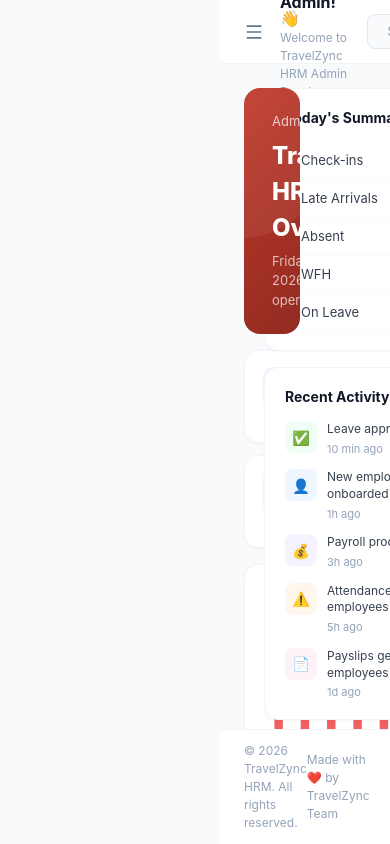
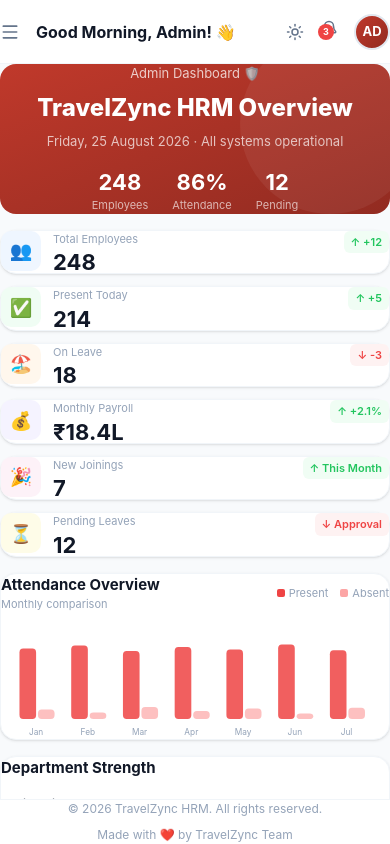
Before and after one commit to Travelzync/Travelzync-HRM-Frontend, a React (Vite) app: page /admin/dashboard in a window 390 px wide. Built offline with nearby package versions, Linux system fonts and the light colour scheme; sample sign-in values are in the browser's storage; the HTML template or start-up script is replaced by a standard one.

Commit message:
fixed responsive issue

```diff
--- a/src/components/AdminHeader.jsx
+++ b/src/components/AdminHeader.jsx
@@ -5,59 +5,51 @@
   const greeting = hour < 12 ? 'Good Morning' : hour < 17 ? 'Good Afternoon' : 'Good Evening'
 
   return (
-    <header style={{
-      height: 64, background: '#fff',
-      borderBottom: '1px solid #f1f5f9',
-      display: 'flex', alignItems: 'center',
-      padding: '0 24px', gap: 16, flexShrink: 0,
-    }}>
-      <button onClick={onMenuClick} className="lg:hidden" style={{ background: 'none', border: 'none', cursor: 'pointer', color: '#64748b' }}>
+    <header className="h-16 bg-white border-b border-[#f1f5f9] flex items-center px-4 md:px-6 gap-4 shrink-0">
+      <button
+        onClick={onMenuClick}
+        className="lg:hidden p-1.5 hover:bg-slate-100 rounded-lg cursor-pointer text-[#64748b]"
+        style={{ background: 'none', border: 'none' }}
+      >
         <Menu size={20} />
       </button>
 
-      <div style={{ flex: 1 }}>
+      {/* Greeting */}
+      <div className="flex-1 min-w-0">
         <p style={{ fontSize: 16, fontWeight: 700, color: '#111827', lineHeight: 1 }}>
           {greeting}, Admin! 👋
         </p>
-        <p style={{ fontSize: 12, color: '#94a3b8', marginTop: 3 }}>Welcome to TravelZync HRM Admin Panel.</p>
+        <p className="hidden sm:block text-[12px] text-[#94a3b8] mt-1 truncate">
+          Welcome to TravelZync HRM Admin Panel.
+        </p>
       </div>
 
-      <div style={{
-        display: 'flex', alignItems: 'center', gap: 8,
-        background: '#f8fafc', border: '1px solid #e2e8f0',
-        borderRadius: 8, padding: '7px 12px', width: 220,
-      }}>
+      {/* Search Bar - hidden on mobile, visible on md and up */}
+      <div className="hidden md:flex items-center gap-2 bg-[#f8fafc] border border-[#e2e8f0] rounded-lg px-3 py-1.5 w-[220px]">
         <Search size={14} color="#94a3b8" />
-        <input placeholder="Search anything..." style={{
-          border: 'none', background: 'none', outline: 'none',
-          fontSize: 13, color: '#374151', flex: 1,
-        }} />
-        <span style={{ fontSize: 10, color: '#94a3b8', background: '#e2e8f0', borderRadius: 4, padding: '2px 5px' }}>Ctrl+K</span>
+        <input
+          placeholder="Search anything..."
+          style={{ border: 'none', background: 'none', outline: 'none', fontSize: 13, color: '#374151', flex: 1 }}
+        />
+        <span className="text-[10px] text-[#94a3b8] bg-[#e2e8f0] rounded px-1.5 py-0.5">Ctrl+K</span>
       </div>
 
-      <button style={{ background: 'none', border: 'none', cursor: 'pointer', color: '#64748b', padding: 6 }}>
+      {/* Icons */}
+      <button className="p-1.5 hover:bg-slate-100 rounded-lg cursor-pointer text-[#64748b]" style={{ background: 'none', border: 'none' }}>
         <Sun size={18} />
       </button>
 
-      <div style={{ position: 'relative' }}>
-        <button style={{ background: 'none', border: 'none', cursor: 'pointer', color: '#64748b', padding: 6 }}>
+      <div className="relative">
+        <button className="p-1.5 hover:bg-slate-100 rounded-lg cursor-pointer text-[#64748b]" style={{ background: 'none', border: 'none' }}>
           <Bell size={18} />
         </button>
-        <span style={{
-          position: 'absolute', top: 2, right: 2,
-          width: 16, height: 16, borderRadius: '50%',
-          background: '#ef4444', color: '#fff',
-          fontSize: 9, fontWeight: 700,
-          display: 'flex', alignItems: 'center', justifyContent: 'center',
-        }}>3</span>
+        <span className="absolute top-1 right-1 w-4 h-4 rounded-full bg-[#ef4444] color-[#fff] text-[9px] font-bold flex items-center justify-center text-white">
+          3
+        </span>
       </div>
 
-      <div style={{
-        width: 36, height: 36, borderRadius: '50%',
-        background: 'linear-gradient(135deg, #c0392b, #922b21)',
-        display: 'flex', alignItems: 'center', justifyContent: 'center',
-        cursor: 'pointer', border: '2px solid #e2e8f0',
-      }}>
+      {/* Avatar */}
+      <div className="w-9 h-9 rounded-full bg-gradient-to-br from-[#c0392b] to-[#922b21] flex items-center justify-center cursor-pointer border-2 border-[#e2e8f0] shrink-0">
         <span style={{ color: '#fff', fontSize: 13, fontWeight: 700 }}>AD</span>
       </div>
     </header>
--- /dev/null
+++ b/src/components/ProtectedRoute.jsx
@@ -0,0 +1,27 @@
+import { Navigate } from 'react-router-dom'
+
+/**
+ * A wrapper component that checks if the user is authenticated
+ * and has the appropriate role to access a route.
+ *
+ * @param {Object} props
+ * @param {React.ReactNode} props.children - The component/layout to render if authorized
+ * @param {string} props.allowedRole - The role required to access this route ('admin' or 'employee')
+ */
+export default function ProtectedRoute({ children, allowedRole }) {
+  const isAuthenticated = localStorage.getItem('isAuthenticated') === 'true'
+  const userRole = localStorage.getItem('userRole') // 'admin' or 'employee'
+
+  if (!isAuthenticated) {
+    // If not logged in, redirect to login page
+    return <Navigate to="/login" replace />
+  }
+
+  if (allowedRole && userRole !== allowedRole) {
+    // If role doesn't match, redirect to their default home page
+    const defaultRedirect = userRole === 'admin' ? '/admin/dashboard' : '/employee/overview'
+    return <Navigate to={defaultRedirect} replace />
+  }
+
+  return children
+}
--- a/src/layouts/AdminLayout.jsx
+++ b/src/layouts/AdminLayout.jsx
@@ -11,14 +11,10 @@
       <AdminSidebar isOpen={sidebarOpen} onClose={() => setSidebarOpen(false)} />
       <div style={{ flex: 1, display: 'flex', flexDirection: 'column', minWidth: 0, overflow: 'hidden' }}>
         <AdminHeader onMenuClick={() => setSidebarOpen(true)} />
-        <main style={{ flex: 1, overflowY: 'auto', padding: 24 }}>
+        <main className="flex-1 overflow-y-auto p-4 sm:p-6">
           <Outlet />
         </main>
-        <footer style={{
-          padding: '12px 24px', borderTop: '1px solid #f1f5f9',
-          display: 'flex', justifyContent: 'space-between', alignItems: 'center',
-          background: '#fff', fontSize: 12, color: '#94a3b8',
-        }}>
+        <footer className="px-4 py-3 md:px-6 bg-white border-t border-[#f1f5f9] flex flex-col sm:flex-row gap-2 items-center justify-between text-center text-[12px] text-[#94a3b8]">
           <span>© 2026 TravelZync HRM. All rights reserved.</span>
           <span>Made with ❤️ by TravelZync Team</span>
         </footer>
--- a/src/pages/admin/Dashboard.jsx
+++ b/src/pages/admin/Dashboard.jsx
@@ -48,14 +48,14 @@
   Rejected: { color: '#ef4444', bg: '#fef2f2' },
 }
 
-function Card({ children, style = {} }) {
+function Card({ children, className = '', style = {} }) {
   return (
-    <div style={{
-      background: '#fff', borderRadius: 14,
-      border: '1px solid #f1f5f9',
-      boxShadow: '0 1px 3px rgba(0,0,0,0.04)',
-      ...style,
-    }}>{children}</div>
+    <div
+      className={`bg-white rounded-2xl border border-[#f1f5f9] shadow-sm ${className}`}
+      style={style}
+    >
+      {children}
+    </div>
   )
 }
 
@@ -85,25 +85,20 @@
 
 export default function Dashboard() {
   return (
-    <div style={{ display: 'flex', gap: 20, alignItems: 'flex-start' }}>
+    <div className="flex flex-col xl:flex-row gap-5 items-start w-full">
 
       {/* ── Main Column ── */}
-      <div style={{ flex: 1, minWidth: 0, display: 'flex', flexDirection: 'column', gap: 16 }}>
+      <div className="flex-1 min-w-0 flex flex-col gap-4 w-full">
 
         {/* Hero Banner */}
-        <div style={{
-          background: 'linear-gradient(135deg, #c0392b 0%, #922b21 100%)',
-          borderRadius: 16, padding: '24px 28px',
-          display: 'flex', alignItems: 'center', justifyContent: 'space-between',
-          position: 'relative', overflow: 'hidden',
-        }}>
+        <div className="bg-gradient-to-br from-[#c0392b] to-[#922b21] rounded-2xl p-6 sm:p-7 flex flex-col sm:flex-row justify-between items-center gap-5 relative overflow-hidden w-full">
           <div style={{ position: 'absolute', right: -30, top: -30, width: 180, height: 180, borderRadius: '50%', background: 'rgba(255,255,255,0.06)' }} />
-          <div>
+          <div className="text-center sm:text-left z-10">
             <p style={{ color: 'rgba(255,255,255,0.75)', fontSize: 13, marginBottom: 6 }}>Admin Dashboard 🛡️</p>
             <h2 style={{ color: '#fff', fontSize: 24, fontWeight: 800, marginBottom: 6 }}>TravelZync HRM Overview</h2>
             <p style={{ color: 'rgba(255,255,255,0.7)', fontSize: 13 }}>Friday, 25 August 2026 · All systems operational</p>
           </div>
-          <div style={{ display: 'flex', gap: 24, flexShrink: 0 }}>
+          <div className="flex gap-6 sm:gap-8 justify-center z-10 shrink-0">
             {[{ v: '248', l: 'Employees' }, { v: '86%', l: 'Attendance' }, { v: '12', l: 'Pending' }].map(({ v, l }) => (
               <div key={l} style={{ textAlign: 'center' }}>
                 <p style={{ color: '#fff', fontSize: 22, fontWeight: 700, lineHeight: 1 }}>{v}</p>
@@ -114,9 +109,9 @@
         </div>
 
         {/* Stat Cards */}
-        <div style={{ display: 'grid', gridTemplateColumns: 'repeat(3, 1fr)', gap: 12 }}>
+        <div className="grid grid-cols-1 sm:grid-cols-2 lg:grid-cols-3 gap-3 w-full">
           {statCards.map(({ label, value, change, up, icon, color, bg }) => (
-            <Card key={label} style={{ padding: '16px 18px' }}>
+            <Card key={label} className="p-4 sm:p-5">
               <div style={{ display: 'flex', alignItems: 'flex-start', justifyContent: 'space-between' }}>
                 <div style={{ display: 'flex', alignItems: 'flex-start', gap: 12 }}>
                   <div style={{ width: 40, height: 40, borderRadius: 10, background: bg, display: 'flex', alignItems: 'center', justifyContent: 'center', fontSize: 18, flexShrink: 0 }}>
@@ -136,8 +131,8 @@
         </div>
 
         {/* Attendance Chart + Dept Breakdown */}
-        <div style={{ display: 'grid', gridTemplateColumns: '1.4fr 1fr', gap: 16 }}>
-          <Card style={{ padding: '18px 20px' }}>
+        <div className="grid grid-cols-1 lg:grid-cols-[1.4fr_1fr] gap-4 w-full">
+          <Card className="p-5">
             <div style={{ display: 'flex', justifyContent: 'space-between', alignItems: 'center', marginBottom: 16 }}>
               <div>
                 <p style={{ fontSize: 15, fontWeight: 700, color: '#111827' }}>Attendance Overview</p>
@@ -151,7 +146,7 @@
             <BarChart />
           </Card>
 
-          <Card style={{ padding: '18px 20px' }}>
+          <Card className="p-5">
             <p style={{ fontSize: 15, fontWeight: 700, color: '#111827', marginBottom: 16 }}>Department Strength</p>
             <div style={{ display: 'flex', flexDirection: 'column', gap: 12 }}>
               {deptData.map(({ name, count, pct }) => (
@@ -170,12 +165,13 @@
         </div>
 
         {/* Recent Employees Table */}
-        <Card style={{ padding: '18px 20px' }}>
+        <Card className="p-5">
           <div style={{ display: 'flex', justifyContent: 'space-between', alignItems: 'center', marginBottom: 16 }}>
             <p style={{ fontSize: 15, fontWeight: 700, color: '#111827' }}>Recent Employees</p>
             <span style={{ fontSize: 12, color: '#ef4444', cursor: 'pointer' }}>View All</span>
           </div>
-          <table style={{ width: '100%', borderCollapse: 'collapse' }}>
+          <div className="overflow-x-auto w-full">
+            <table style={{ width: '100%', minWidth: '500px', borderCollapse: 'collapse' }}>
               <thead>
                 <tr style={{ borderBottom: '1px solid #f1f5f9' }}>
                   {['Employee', 'Role', 'Department', 'Joined', 'Status'].map(h => (
@@ -206,24 +202,28 @@
                 ))}
               </tbody>
             </table>
+          </div>
         </Card>
 
         {/* Leave Requests */}
-        <Card style={{ padding: '18px 20px' }}>
+        <Card className="p-5">
           <div style={{ display: 'flex', justifyContent: 'space-between', alignItems: 'center', marginBottom: 16 }}>
             <p style={{ fontSize: 15, fontWeight: 700, color: '#111827' }}>Leave Requests</p>
             <span style={{ fontSize: 12, color: '#ef4444', cursor: 'pointer' }}>View All</span>
           </div>
           <div style={{ display: 'flex', flexDirection: 'column', gap: 10 }}>
             {leaveRequests.map(({ name, type, days, date, status }) => (
-              <div key={name + type} style={{ display: 'flex', alignItems: 'center', gap: 12, padding: '10px 12px', background: '#f8fafc', borderRadius: 10 }}>
+              <div key={name + type} className="flex flex-col sm:flex-row sm:items-center gap-3 p-3 bg-[#f8fafc] rounded-xl justify-between">
+                <div style={{ display: 'flex', alignItems: 'center', gap: 12 }}>
                   <div style={{ width: 32, height: 32, borderRadius: '50%', background: 'linear-gradient(135deg, #ef4444, #c0392b)', display: 'flex', alignItems: 'center', justifyContent: 'center', flexShrink: 0 }}>
                     <span style={{ color: '#fff', fontSize: 11, fontWeight: 700 }}>{name.split(' ').map(n => n[0]).join('')}</span>
                   </div>
-                <div style={{ flex: 1 }}>
+                  <div>
                     <p style={{ fontSize: 13, fontWeight: 600, color: '#111827' }}>{name} <span style={{ fontWeight: 400, color: '#6b7280' }}>· {type}</span></p>
                     <p style={{ fontSize: 11, color: '#94a3b8', marginTop: 2 }}>{days} · {date}</p>
                   </div>
+                </div>
+                <div className="flex items-center gap-3 self-end sm:self-center">
                   <span style={{ fontSize: 11, fontWeight: 600, color: statusStyle[status].color, background: statusStyle[status].bg, padding: '3px 8px', borderRadius: 6 }}>
                     {status}
                   </span>
@@ -234,16 +234,17 @@
                     </div>
                   )}
                 </div>
+              </div>
             ))}
           </div>
         </Card>
       </div>
 
       {/* ── Right Column ── */}
-      <div style={{ width: 260, flexShrink: 0, display: 'flex', flexDirection: 'column', gap: 16 }}>
+      <div className="w-full xl:w-[260px] shrink-0 flex flex-col gap-4">
 
         {/* Quick Stats */}
-        <Card style={{ padding: '18px 20px' }}>
+        <Card className="p-5">
           <p style={{ fontSize: 14, fontWeight: 700, color: '#111827', marginBottom: 14 }}>Today's Summary</p>
           {[
             { label: 'Check-ins', value: '214', color: '#22c55e' },
@@ -263,7 +264,7 @@
         </Card>
 
         {/* Recent Activity */}
-        <Card style={{ padding: '18px 20px' }}>
+        <Card className="p-5">
           <div style={{ display: 'flex', justifyContent: 'space-between', alignItems: 'center', marginBottom: 14 }}>
             <p style={{ fontSize: 14, fontWeight: 700, color: '#111827' }}>Recent Activity</p>
             <span style={{ fontSize: 12, color: '#ef4444', cursor: 'pointer' }}>View All</span>
@@ -284,7 +285,7 @@
         </Card>
 
         {/* Upcoming Holidays */}
-        <Card style={{ padding: '18px 20px' }}>
+        <Card className="p-5">
           <p style={{ fontSize: 14, fontWeight: 700, color: '#111827', marginBottom: 14 }}>Upcoming Holidays</p>
           {[
             { name: 'ONAM', date: '25 Aug 2026', days: '17 days' },
--- a/src/pages/auth/Login.jsx
+++ b/src/pages/auth/Login.jsx
@@ -39,7 +39,6 @@
         style={{
           width: '50%',
           background: 'linear-gradient(135deg, #dc2626 0%, #b91c1c 50%, #7f1d1d 100%)',
-          display: 'flex',
           flexDirection: 'column',
           justifyContent: 'space-between',
           padding: '48px',
--- a/src/routes/router.jsx
+++ b/src/routes/router.jsx
@@ -3,6 +3,7 @@
 import Login from '../pages/auth/Login'
 import EmployeeLayout from '../layouts/EmployeeLayout'
 import AdminLayout from '../layouts/AdminLayout'
+import ProtectedRoute from '../components/ProtectedRoute'
 
 // Employee pages
 import Overview from '../pages/employee/Overview'
@@ -41,7 +42,11 @@
   { path: '/login', element: <Login /> },
   {
     path: '/employee',
-    element: <EmployeeLayout />,
+    element: (
+      <ProtectedRoute allowedRole="employee">
+        <EmployeeLayout />
+      </ProtectedRoute>
+    ),
     children: [
       { index: true, element: <Navigate to="overview" replace /> },
       { path: 'overview', element: <Overview /> },
@@ -65,7 +70,11 @@
   },
   {
     path: '/admin',
-    element: <AdminLayout />,
+    element: (
+      <ProtectedRoute allowedRole="admin">
+        <AdminLayout />
+      </ProtectedRoute>
+    ),
     children: [
       { index: true, element: <Navigate to="dashboard" replace /> },
       { path: 'dashboard', element: <Dashboard /> },
```
Also changed, not shown: src/components/AdminSidebar.jsx (+2 -5 lines), src/components/EmployeeHeader.jsx (+24 -36 lines), src/components/EmployeeSidebar.jsx (+5 -7 lines), src/layouts/EmployeeLayout.jsx (+2 -6 lines), src/pages/employee/Overview.jsx (+25 -32 lines). Lines whose indentation alone changed are shown as unchanged.
